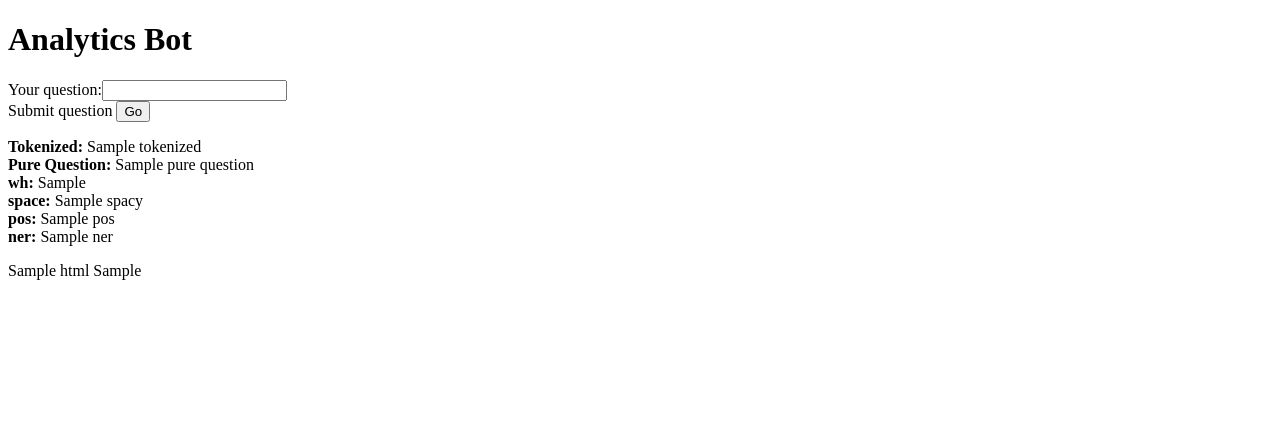
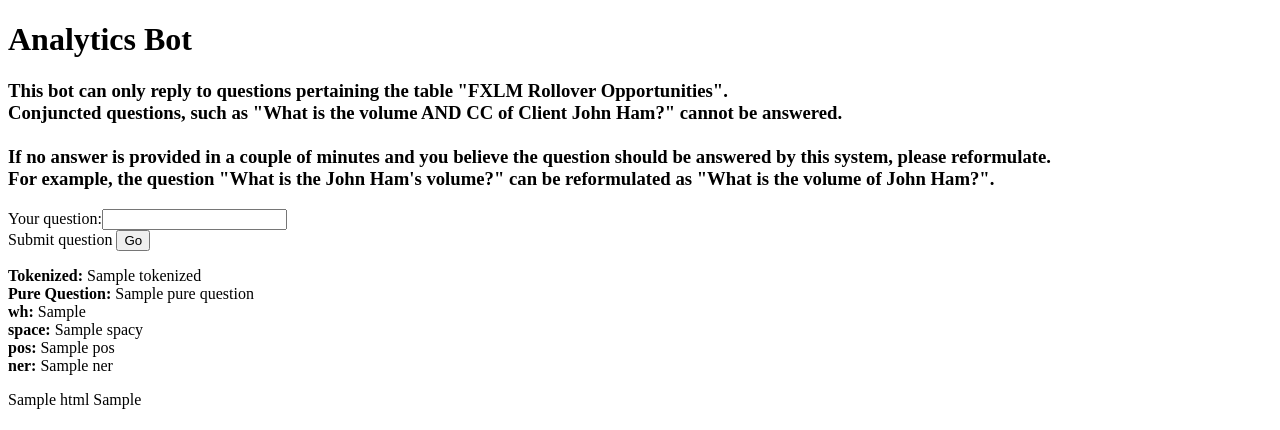
Before and after one commit to ashahidian/AnalyticsBot, a Django app: template pyCharm/app/templates/dashboard.html in a window 1280 px wide. Shown: the top 430 px of the page. Run offline with Django 3.2, Linux system fonts and the light colour scheme; tables that the repository leaves empty hold one stand-in row (Sample ...); the template is opened without the code that fills it: values named after a table or form of the project are taken from there, most other values are stand-ins (such as "Sample title", 1, 10 or a date in 2020).

Commit message:
updated rules, updated interface and new test file

```diff
--- /dev/null
+++ b/pyCharm/app/evaluation/test_battery.py
@@ -0,0 +1,3 @@
+from subprocess import call, check_output
+
+# testing SEMPRE rules
--- a/pyCharm/app/templates/dashboard.html
+++ b/pyCharm/app/templates/dashboard.html
@@ -7,6 +7,15 @@
 <body>
 
 <h1>Analytics Bot </h1>
+
+<h3>This bot can only reply to questions pertaining the table "FXLM Rollover Opportunities".<br/>
+    Conjuncted questions, such as "What is the volume AND CC of Client John Ham?" cannot be answered.<br/><br/>
+
+    If no answer is provided in a couple of minutes and you believe the question should be answered by this system, please reformulate. <br/>
+    For example, the question "What is the John Ham's volume?" can be reformulated as "What is the volume of John Ham?".
+
+</h3>
+
 
 <form action="/dashboard/" method="POST">
     {% csrf_token %}
```
Also changed, not shown: 1 other file.
